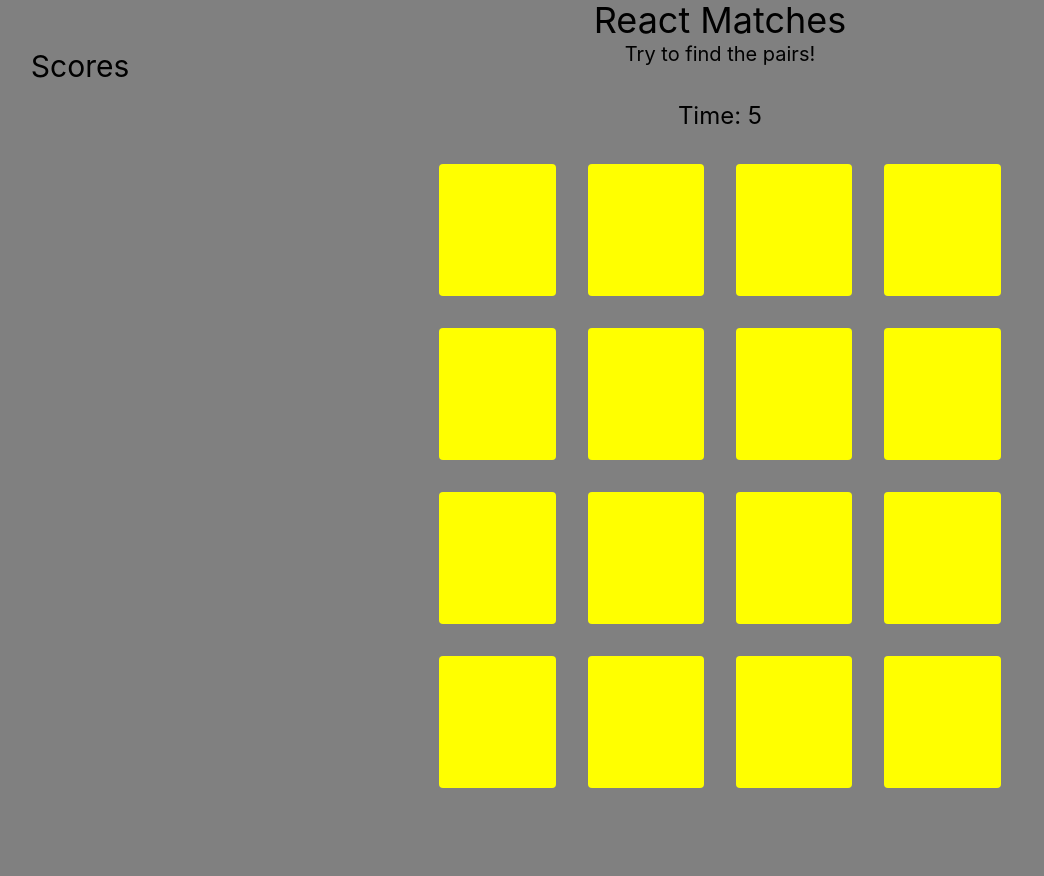
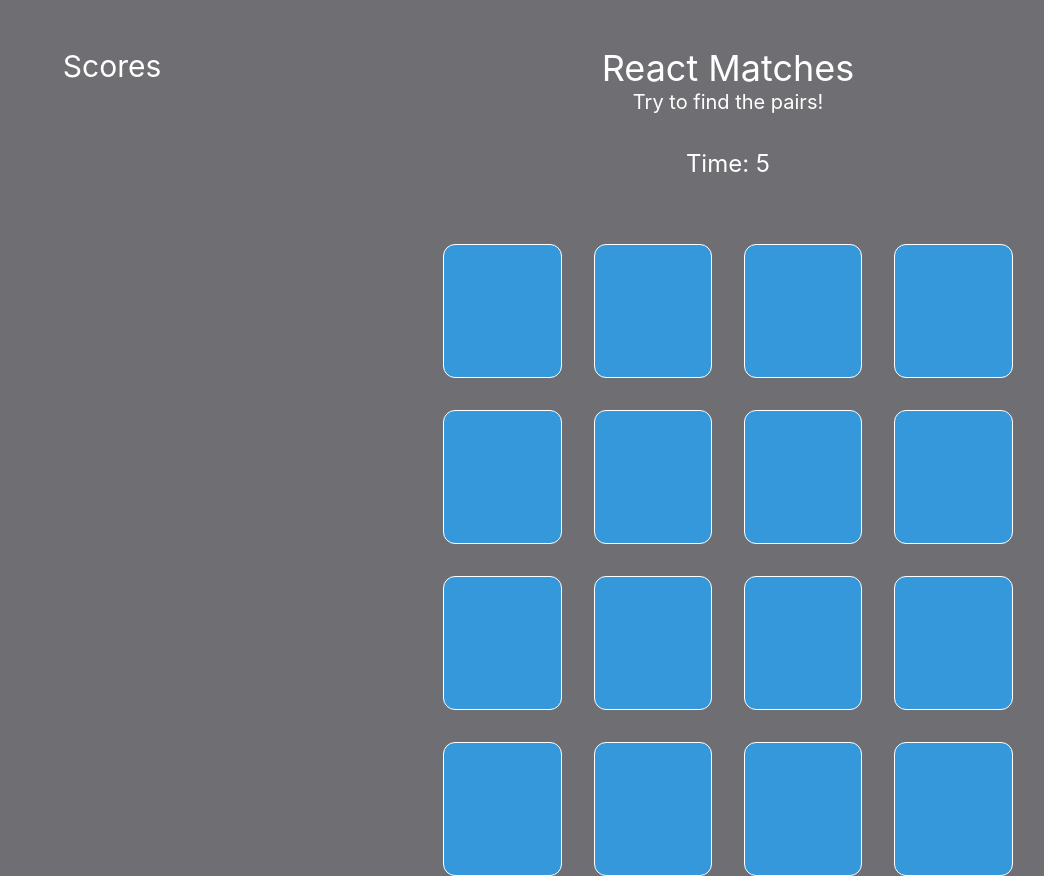
Before and after one commit to cw417/mern-matches, a React (Create React App) app in the folder client/: page / in a window 1280 px wide. Shown: the whole page, without its empty margins (0-1044 px from the left). Before the commit the page ends 800 px from the top, so only its background shows below. Built offline with nearby package versions, Linux system fonts and the light colour scheme.

Commit message:
Refactor variable square styling into classes

```diff
--- a/client/src/App.css
+++ b/client/src/App.css
@@ -2,10 +2,40 @@
 @tailwind components;
 @tailwind utilities;
 
-html, body {
-  background-color: grey;
+:root {
+  --button-blue: #3498db;
+  --button-blue-hover: #2385C7;
 }
 
-.square {
-  @apply rounded p-12 text-3xl font-bold;
+html {
+  height: 100%;
+  background-color: #6F6E72;
+  color: #fff;
+  font-family: system-ui, -apple-system, BlinkMacSystemFont, 'Segoe UI', Roboto, Oxygen, Ubuntu, Cantarell, 'Open Sans', 'Helvetica Neue', sans-serif;
 }
+
+.selected {
+  @apply rounded-xl p-12 text-3xl font-bold;
+  border: 1px solid #fff;
+  transition: all 0.3s;
+  background-color: #FFF36D;
+  color: #474f49;
+}
+
+.selected:hover {
+  border-radius: 0;
+  background-color: #FFF36D;
+}
+
+.unselected {
+  @apply rounded-xl p-12 text-3xl font-bold;
+  border: 1px solid #fff;
+  transition: all 0.3s;
+  background-color: #3498db;
+  color: #3498db;
+}
+
+.unselected:hover {
+  border-radius: 0;
+  background-color: var(--button-blue-hover);
+}
--- a/client/src/components/Playfield.js
+++ b/client/src/components/Playfield.js
@@ -40,7 +40,6 @@ export default function GameField() {
   const [ matches, setMatches ] = useState([]);
   const [ time, setTime ] = useState(0);
   const [ scores, setScores ] = useState(initialScores());
-
 
   // local storage setup
   useEffect(() => {
@@ -114,7 +113,7 @@ export default function GameField() {
 
   function getSortedScores() {
     const newScores = [...scores];
-    return newScores.sort();
+    return newScores.sort((a, b) => a - b);
   }
 
   function renderPlayfield() {
@@ -138,15 +137,15 @@ export default function GameField() {
   return (
     <div className='flex flex-col items-center w-full'>
       <div className='flex flex-row w-full'>
-        <div className='min-w-[12.5%] mt-12'>
+        <div className='min-w-[10%] mt-12 ml-12'>
           <Sidebar sortedScores={getSortedScores()} />
         </div>
-        <div className='flex flex-col text-center w-[87.5%]'>
+        <div className='flex flex-col text-center w-[87.5%] mt-12'>
           <div className='text-4xl'>React Matches</div>
           <div className='text-xl'>Try to find the pairs!</div>
           <div className='text-2xl my-8'>Time: {time}</div>
-        <div className='grid grid-cols-4 grid-rows-4 gap-4 lg:gap-8 m-auto'>
-            {renderPlayfield()}
+          <div className='grid grid-cols-4 grid-rows-4 gap-4 lg:gap-8 m-auto mt-8'>
+              {renderPlayfield()}
           </div>
         </div>
       </div>
--- a/client/src/components/Square.js
+++ b/client/src/components/Square.js
@@ -2,9 +2,9 @@ import React from 'react'
 
 export default function Square({ square, matches, toggleSelected }) {
 
-  const backgroundColor = square.selected ? 'blue' : 'yellow';
-  const textColor = square.selected ? 'white': 'yellow';
-  const display = matches.includes(square.i) ? 'none' : 'block';
+  const selectedClass = square.selected ? 'selected' : 'unselected';
+  const textOpacity = square.selected ? '1': '0';
+  const display = matches.includes(square.i) ? '0' : '1';
 
   function handleClick() {
     toggleSelected(square.i, square.j);
@@ -12,9 +12,9 @@ export default function Square({ square, matches, toggleSelected }) {
 
   return (
     <div
-      className='square'
+      className={selectedClass}
       onClick={handleClick}
-      style={{display: display, color: textColor, backgroundColor:backgroundColor}}
-    >{`${square.i}`}</div>
+      style={{opacity: display}}
+    ><span style={{opacity: textOpacity}}>{`${square.i}`}</span></div>
   )
 }
```
